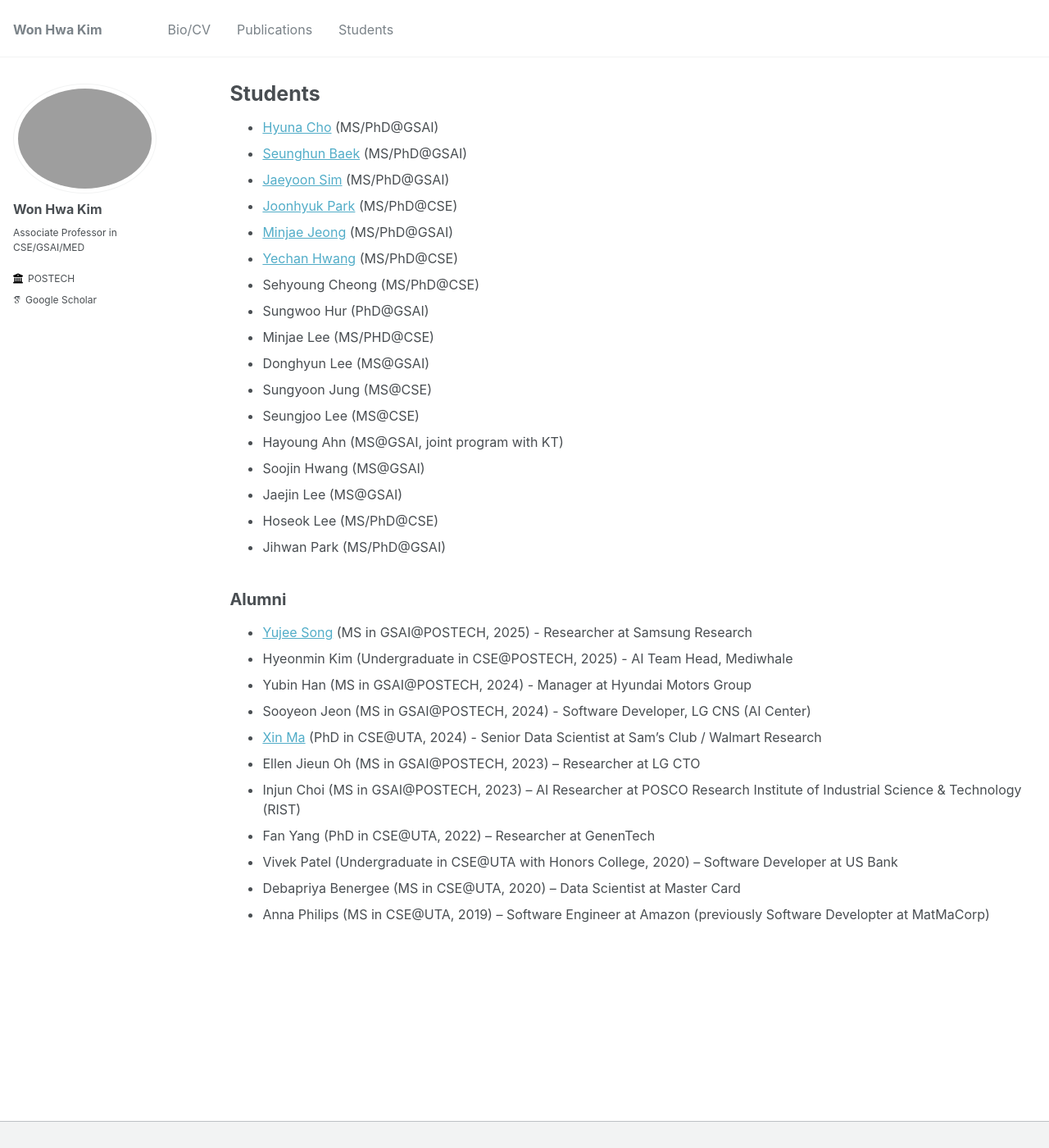
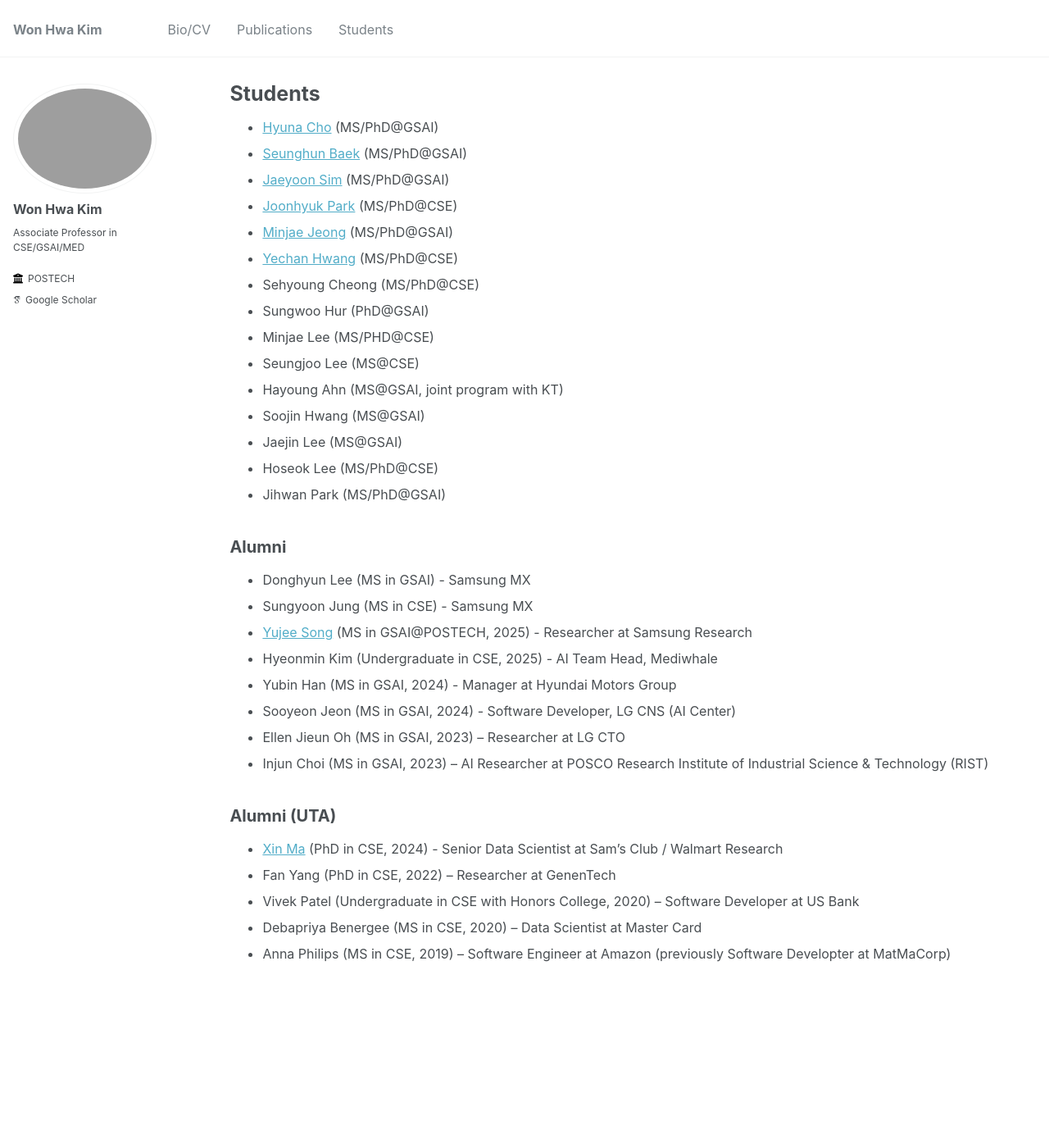
Before and after one commit to wwplato/wwplato.github.io, a Jekyll site: the page built from _pages/students.md, in a window 1280 px wide and 1400 px high. Shown: the whole window at 82% size. Built offline with Jekyll 4.4.1, drawn with Linux system fonts in a browser that asks for light colours; some web fonts are replaced.

Commit message:
Update students.md

```diff
--- a/_pages/students.md
+++ b/_pages/students.md
@@ -25,14 +23,19 @@ author_profile: true
 
 Alumni
 ----
+* Donghyun Lee (MS in GSAI) - Samsung MX
+* Sungyoon Jung (MS in CSE) - Samsung MX
 * [Yujee Song](https://jardindelsol.github.io "Yujee Song") (MS in GSAI@POSTECH, 2025) - Researcher at Samsung Research
-* Hyeonmin Kim (Undergraduate in CSE@POSTECH, 2025) - AI Team Head, Mediwhale
-* Yubin Han (MS in GSAI@POSTECH, 2024) - Manager at Hyundai Motors Group
-* Sooyeon Jeon (MS in GSAI@POSTECH, 2024) - Software Developer, LG CNS (AI Center)
-* [Xin Ma](https://xma24.github.io/xma/ "Xin Ma") (PhD in CSE@UTA, 2024) - Senior Data Scientist at Sam's Club / Walmart Research
-* Ellen Jieun Oh (MS in GSAI@POSTECH, 2023) – Researcher at LG CTO
-* Injun Choi (MS in GSAI@POSTECH, 2023) – AI Researcher at POSCO Research Institute of Industrial Science & Technology (RIST)
-* Fan Yang (PhD in CSE@UTA, 2022) – Researcher at GenenTech
-* Vivek Patel (Undergraduate in CSE@UTA with Honors College, 2020) – Software Developer at US Bank
-* Debapriya Benergee (MS in CSE@UTA, 2020) – Data Scientist at Master Card
-* Anna Philips (MS in CSE@UTA, 2019) – Software Engineer at Amazon (previously Software Developter at MatMaCorp)
+* Hyeonmin Kim (Undergraduate in CSE, 2025) - AI Team Head, Mediwhale
+* Yubin Han (MS in GSAI, 2024) - Manager at Hyundai Motors Group
+* Sooyeon Jeon (MS in GSAI, 2024) - Software Developer, LG CNS (AI Center)
+* Ellen Jieun Oh (MS in GSAI, 2023) – Researcher at LG CTO
+* Injun Choi (MS in GSAI, 2023) – AI Researcher at POSCO Research Institute of Industrial Science & Technology (RIST)
+
+Alumni (UTA)
+----
+* [Xin Ma](https://xma24.github.io/xma/ "Xin Ma") (PhD in CSE, 2024) - Senior Data Scientist at Sam's Club / Walmart Research
+* Fan Yang (PhD in CSE, 2022) – Researcher at GenenTech
+* Vivek Patel (Undergraduate in CSE with Honors College, 2020) – Software Developer at US Bank
+* Debapriya Benergee (MS in CSE, 2020) – Data Scientist at Master Card
+* Anna Philips (MS in CSE, 2019) – Software Engineer at Amazon (previously Software Developter at MatMaCorp)
```
Also changed, not shown: other parts of _pages/students.md (+0 -2 lines).
